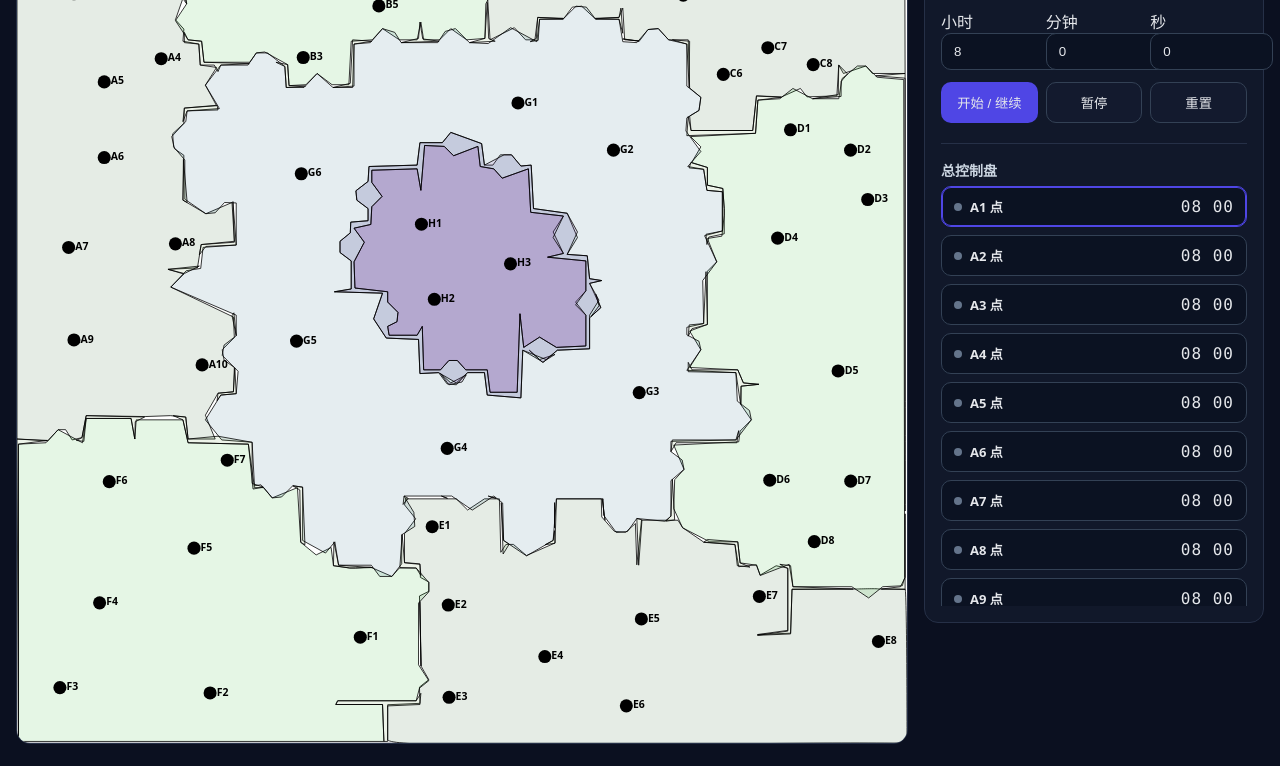
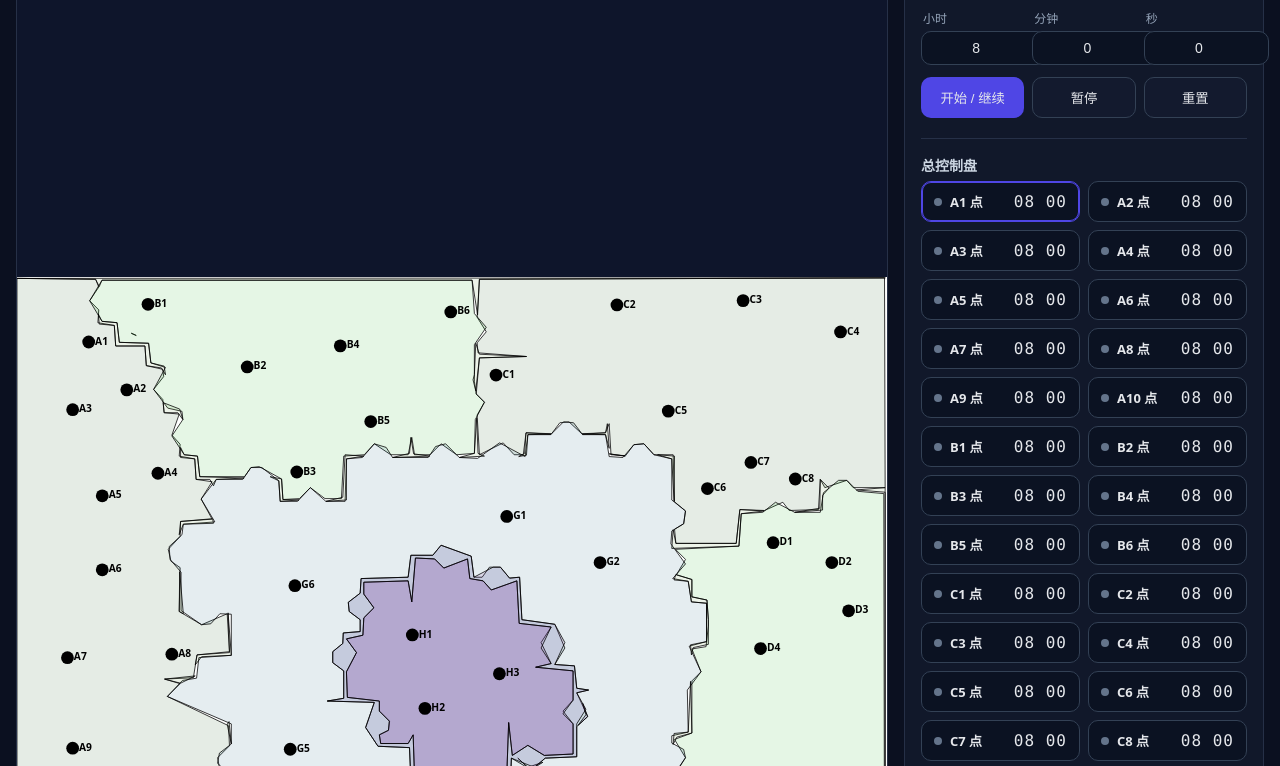
Before and after one commit to liyuanliu048-web/rok_hkmap_web, a plain HTML site: page index.html in a window 1280 px wide. Shown: the part 212-978 px from the top of the page. Drawn offline with Linux system fonts and the light colour scheme.

Commit message:
修复重置
✅ 修复1：刷新不再覆盖正在编辑的输入框。

✅ 修复2：在“未开始/已暂停”时，改动输入框会更新该点的默认时长，并实时预览上面的大时间。

✅ 重置：立即停止；并把输入、默认时长都重置为 8 小时。

✅ 输入框变小更紧凑。

✅ 总控面板改为两列，无内部滚动条，直接顺排到底；点击任意项即可切换当前点。

```diff
--- a/index.html
+++ b/index.html
@@ -3,33 +3,43 @@
 <head>
 <meta charset="utf-8" />
 <meta name="viewport" content="width=device-width, initial-scale=1" />
-<title>SVG 地图 · 倒计时（无徽标 · 总控制盘）</title>
+<title>ROK MAP</title>
 <style>
   :root { --bg:#0b1020; --card:#11182a; --muted:#94a3b8; --accent:#4f46e5; }
   html,body{height:100%;margin:0;background:var(--bg);color:#e5e7eb;font-family:system-ui,-apple-system,Segoe UI,Roboto,PingFang SC,Noto Sans SC,sans-serif;}
   header{padding:14px 16px;border-bottom:1px solid #1f2937;background:#0b1020;position:sticky;top:0;z-index:10}
   header h1{margin:0;font-size:16px}
-  main{display:grid;grid-template-columns:1fr 340px;gap:16px;padding:16px}
+  main{display:grid;grid-template-columns:1fr 360px;gap:16px;padding:16px}
   .map-wrap{background:#0e152b;border-radius:14px;min-height:360px;display:flex;align-items:center;justify-content:center;border:1px solid #263047;overflow:hidden}
   .panel{background:var(--card);border-radius:14px;border:1px solid #263047;padding:16px;display:grid;gap:12px;height:fit-content}
   .panel h3{margin:0 0 6px 0;font-size:14px;color:#cbd5e1}
   .time{font-variant-numeric:tabular-nums;letter-spacing:1px;font-size:40px;text-align:center}
   .meta{color:var(--muted);font-size:12px;text-align:center}
-  .row{display:flex;gap:8px;flex-wrap:wrap}
-  .row > *{flex:1}
-  input[type="number"]{width:100%;padding:10px 12px;border-radius:10px;border:1px solid #334155;background:#0b1222;color:#e5e7eb;outline:none}
+
+  /* 紧凑输入：更小的框框 */
+  .row{display:grid;grid-template-columns:repeat(3,1fr);gap:8px}
+  .field label{display:block;margin:0 0 4px 2px;font-size:12px;color:var(--muted)}
+  input[type="number"]{
+    width:100%;padding:8px 10px;border-radius:10px;border:1px solid #334155;
+    background:#0b1222;color:#e5e7eb;outline:none;font-size:14px;text-align:center
+  }
   input[type="number"]:focus{border-color:var(--accent)}
   .btn{padding:10px 12px;border-radius:10px;border:1px solid #334155;background:#131a2e;color:#e5e7eb;cursor:pointer}
   .btn.primary{background:var(--accent);border-color:transparent}
   .loading{color:#9ca3af;font-size:14px}
+
   svg{width:100%;height:auto;display:block}
   .point{cursor:pointer}
   .point:hover{opacity:.9}
-  /* 总控制盘 */
+
+  /* 总控制盘：两列，无内部滚动条 */
   .dash{border-top:1px solid #263047;margin-top:8px;padding-top:12px}
   .dash h3{margin-top:4px}
-  .list{display:grid;gap:8px;max-height:420px;overflow:auto}
-  .item{display:grid;grid-template-columns:1fr auto;align-items:center;gap:6px;padding:10px 12px;border:1px solid #334155;border-radius:10px;background:#0b1222;cursor:pointer}
+  .list{display:grid;grid-template-columns:repeat(2, minmax(0,1fr));gap:8px}
+  .item{
+    display:grid;grid-template-columns:1fr auto;align-items:center;gap:6px;
+    padding:10px 12px;border:1px solid #334155;border-radius:10px;background:#0b1222;cursor:pointer
+  }
   .item .left{display:flex;align-items:center;gap:8px;min-width:0}
   .item .name{font-size:13px;font-weight:600;white-space:nowrap;overflow:hidden;text-overflow:ellipsis}
   .item .time-mini{font-variant-numeric:tabular-nums;letter-spacing:1px;font-family:ui-monospace, SFMono-Regular, Menlo, Consolas, monospace}
@@ -38,11 +48,13 @@
   .item.paused  .dot{background:#f59e0b}
   .item.idle    .dot{background:#64748b}
   .item.selected{border-color:var(--accent);box-shadow:0 0 0 1px var(--accent) inset}
-  @media (max-width:900px){ main{grid-template-columns:1fr;} .list{max-height:none}}
+
+  @media (max-width:980px){ main{grid-template-columns:1fr;} }
+  @media (max-width:520px){ .list{grid-template-columns:1fr;} } /* 小屏退回单列 */
 </style>
 </head>
 <body>
-  <header><h1>SVG 地图 · 倒计时（无徽标 · 总控制盘）</h1></header>
+  <header><h1>SVG 地图 · 倒计时（无徽标 · 双列总控）</h1></header>
 
   <main>
     <div class="map-wrap" id="mapContainer">
@@ -50,35 +62,35 @@
     </div>
 
     <aside class="panel">
-      <!-- 上半部：保持不变 -->
+      <!-- 上半：保持结构，框框更紧凑 -->
       <h3 id="title">未选择点位</h3>
       <div class="time" id="timeLeft">--:--:--</div>
       <div class="meta" id="statusMeta">状态：未开始</div>
 
       <div class="row">
-        <div><label>小时</label><input type="number" id="hours" min="0" max="240" value="8"></div>
-        <div><label>分钟</label><input type="number" id="mins"  min="0" max="59"  value="0"></div>
-        <div><label>秒</label><input type="number" id="secs"  min="0" max="59"  value="0"></div>
+        <div class="field"><label>小时</label><input type="number" id="hours" min="0" max="240" value="8"></div>
+        <div class="field"><label>分钟</label><input type="number" id="mins"  min="0" max="59"  value="0"></div>
+        <div class="field"><label>秒</label><input type="number" id="secs"  min="0" max="59"  value="0"></div>
       </div>
 
-      <div class="row">
+      <div class="row" style="grid-template-columns:repeat(3,1fr)">
         <button class="btn primary" id="startBtn">开始 / 继续</button>
         <button class="btn" id="pauseBtn">暂停</button>
         <button class="btn" id="resetBtn">重置</button>
       </div>
 
-      <!-- 下半部：总控制盘 -->
+      <!-- 下半：总控制盘（两列） -->
       <div class="dash">
         <h3>总控制盘</h3>
-        <div class="list" id="allList">
-          <!-- JS 动态填充每个点的行 -->
-        </div>
+        <div class="list" id="allList"></div>
       </div>
     </aside>
   </main>
 
 <script>
 (() => {
+  const DEFAULT_MS = 8 * 3600 * 1000;
+
   // ===== 工具 =====
   const $ = s => document.querySelector(s);
   const fmtHMS = (ms) => {
@@ -100,8 +112,8 @@
     return `${hh} ${mm}`;
   };
 
-  // ===== 状态（新增 li 引用）=====
-  const store = new Map(); // id -> { label, mode, durationMs, remainingMs, endAt, li:{root,time,name}, ... }
+  // ===== 状态 =====
+  const store = new Map(); // id -> { label, mode, durationMs, remainingMs, endAt, li:{root,time,name} }
   let currentId = null;
   let panelTicker = null;
 
@@ -121,7 +133,7 @@
   };
 
   // ===== 本地持久化 =====
-  const STORAGE_KEY = 'svg-map-timers-v1';
+  const STORAGE_KEY = 'svg-map-timers-v2';
 
   function saveAll() {
     const plain = {};
@@ -151,6 +163,11 @@
   }
 
   // ===== 面板 =====
+  const isEditingInputs = () => {
+    const a = document.activeElement;
+    return a === els.h || a === els.m || a === els.s;
+  };
+
   const updatePanel = (st) => {
     const nowLeft =
       st.mode === 'running' ? Math.max(st.endAt - Date.now(), 0) :
@@ -167,8 +184,13 @@
     const hh = Math.floor(nowLeft / 3600000);
     const mm = Math.floor((nowLeft % 3600000) / 60000);
     const ss = Math.floor((nowLeft % 60000) / 1000);
-    els.h.value = hh; els.m.value = mm; els.s.value = ss;
+
+    // 修复1：正在编辑时不回填，避免“跳回 8 小时”
+    if (!isEditingInputs()) {
+      els.h.value = hh; els.m.value = mm; els.s.value = ss;
+    }
   };
+
   const selectPoint = (id) => {
     if (!store.has(id)) return;
     if (currentId && store.get(currentId)?.li) store.get(currentId).li.root.classList.remove('selected');
@@ -214,7 +236,7 @@
     let ms = 0;
     if (st.mode === 'running') ms = Math.max(0, st.endAt - Date.now());
     else if (st.mode === 'paused') ms = Math.max(0, st.remainingMs || 0);
-    else ms = st.durationMs; // idle 显示初始时长
+    else ms = st.durationMs; // idle 显示默认时长
 
     st.li.time.textContent = fmtHMLabel(ms);
 
@@ -231,7 +253,7 @@
     }, 1000);
   };
 
-  // ===== 右侧操作 =====
+  // ===== 输入框交互（修复2）=====
   const inputMs = () => {
     const hh = Math.max(0, Number(els.h.value) || 0);
     const mm = Math.max(0, Math.min(59, Number(els.m.value) || 0));
@@ -239,6 +261,34 @@
     return (hh * 3600 + mm * 60 + ss) * 1000;
   };
 
+  [els.h, els.m, els.s].forEach(inp => {
+    // 实时预览上方大时间（未开始/暂停）
+    inp.addEventListener('input', () => {
+      if (!currentId) return;
+      const st = store.get(currentId);
+      if (st.mode !== 'running') {
+        els.timeLeft.textContent = fmtHMS(inputMs());
+      }
+    });
+
+    // 结束编辑：把输入写入默认时长（未开始/暂停）
+    inp.addEventListener('change', () => {
+      if (!currentId) return;
+      const st = store.get(currentId);
+      if (st.mode === 'running') return;
+      const ms = inputMs();
+      st.durationMs = ms;
+      st.remainingMs = ms;
+      updatePanel(st);
+      updateListItem(currentId);
+      saveAll();
+    });
+
+    // 回车快速开始
+    inp.addEventListener('keydown', e => { if (e.key === 'Enter') els.start.click(); });
+  });
+
+  // ===== 右侧按钮 =====
   els.start.addEventListener('click', () => {
     if (!currentId) return;
     const st = store.get(currentId);
@@ -276,19 +326,22 @@
     }
   });
 
+  // 重置：停止并还原为 8 小时（输入框也回到 8:00:00）
   els.reset.addEventListener('click', () => {
     if (!currentId) return;
     const st = store.get(currentId);
     st.mode = 'idle';
-    st.remainingMs = st.durationMs;
+    st.durationMs = DEFAULT_MS;
+    st.remainingMs = DEFAULT_MS;
     st.endAt = null;
+
+    // 直接设置输入框，确保立即可见
+    els.h.value = 8; els.m.value = 0; els.s.value = 0;
+
     updatePanel(st);
     updateListItem(currentId);
     saveAll();
   });
-
-  // 回车快速开始
-  [els.h, els.m, els.s].forEach(inp => inp.addEventListener('keydown', e => { if (e.key === 'Enter') els.start.click(); }));
 
   // ===== 加载 SVG & 绑定点位（无徽标）=====
   const loadMap = async () => {
@@ -310,13 +363,12 @@
         const id    = g.getAttribute('data-id');
         const label = g.getAttribute('data-label') || id;
 
-        const durationMs = 8 * 3600 * 1000;
-        store.set(id, { label, mode:'idle', durationMs, remainingMs:durationMs, endAt:null, li:null });
+        store.set(id, { label, mode:'idle', durationMs:DEFAULT_MS, remainingMs:DEFAULT_MS, endAt:null, li:null });
 
         // 点击地图点位也可选择
         g.addEventListener('click', () => selectPoint(id));
 
-        // 为总控制盘创建一行
+        // 为总控创建一行
         const li = makeListItem(id, label);
         store.get(id).li = li;
         updateListItem(id);
```
